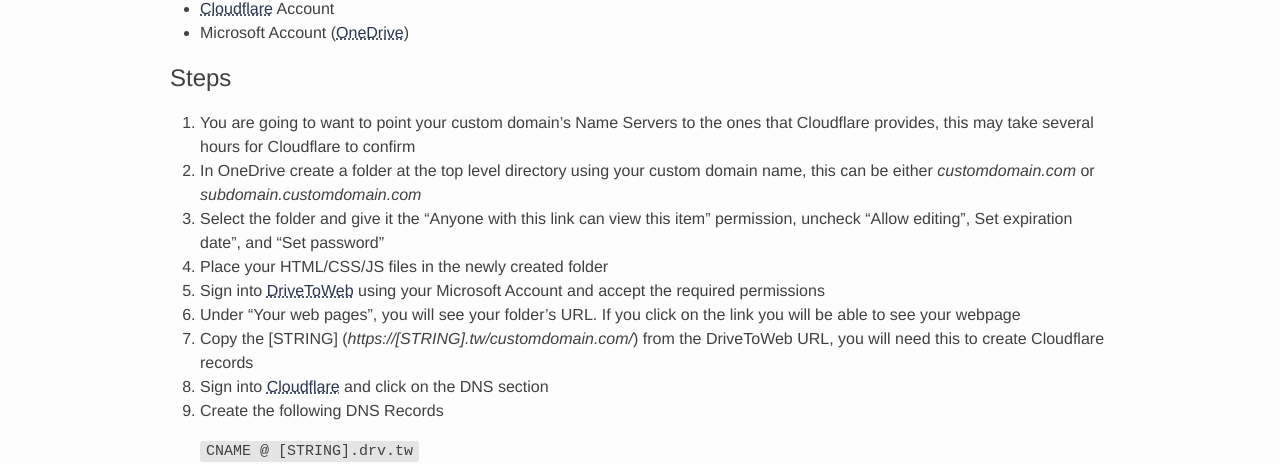
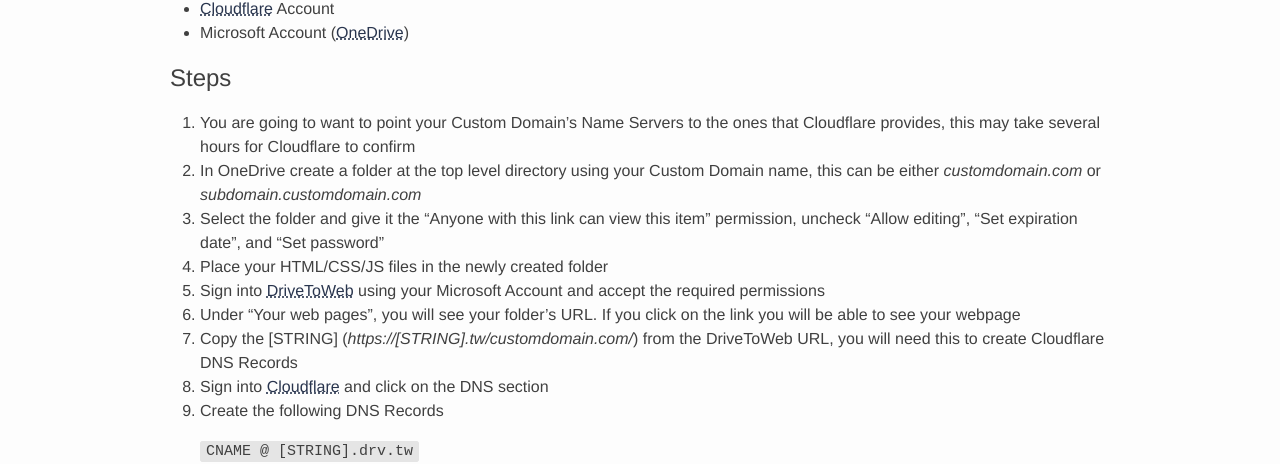
Before and after one commit to AnthonyVadala/Bokagha.github.io, a Jekyll site: the page built from _posts/2018-10-02-Hosting Your Website on OneDrive.md, in a window 1280 px wide. Shown: the part 236-700 px from the top of the page. Built offline with Jekyll 4.4.1, drawn with Linux system fonts in a browser that asks for light colours; nearby versions of some CDN libraries; some web fonts are replaced.

Commit message:
Minor formatting changes

```diff
--- a/_posts/2018-10-02-Hosting Your Website on OneDrive.md
+++ b/_posts/2018-10-02-Hosting Your Website on OneDrive.md
@@ -11,13 +11,13 @@
 * Microsoft Account ([OneDrive](https://onedrive.live.com/))
 
 ## Steps
-1. You are going to want to point your custom domain's Name Servers to the ones that Cloudflare provides, this may take several hours for Cloudflare to confirm
-2. In OneDrive create a folder at the top level directory using your custom domain name, this can be either *customdomain.com* or *subdomain.customdomain.com*
-3. Select the folder and give it the "Anyone with this link can view this item" permission, uncheck "Allow editing", Set expiration date", and "Set password"
+1. You are going to want to point your Custom Domain's Name Servers to the ones that Cloudflare provides, this may take several hours for Cloudflare to confirm
+2. In OneDrive create a folder at the top level directory using your Custom Domain name, this can be either *customdomain.com* or *subdomain.customdomain.com*
+3. Select the folder and give it the "Anyone with this link can view this item" permission, uncheck "Allow editing", "Set expiration date", and "Set password"
 4. Place your HTML/CSS/JS files in the newly created folder
 5. Sign into [DriveToWeb](https://drv.tw/) using your Microsoft Account and accept the required permissions
 6. Under "Your web pages", you will see your folder's URL. If you click on the link you will be able to see your webpage
-7. Copy the [STRING] (*https://[STRING].tw/customdomain.com/*) from the DriveToWeb URL, you will need this to create Cloudflare records
+7. Copy the [STRING] (*https://[STRING].tw/customdomain.com/*) from the DriveToWeb URL, you will need this to create Cloudflare DNS Records
 8. Sign into [Cloudflare](https://www.cloudflare.com/) and click on the DNS section
 9. Create the following DNS Records
 
```
